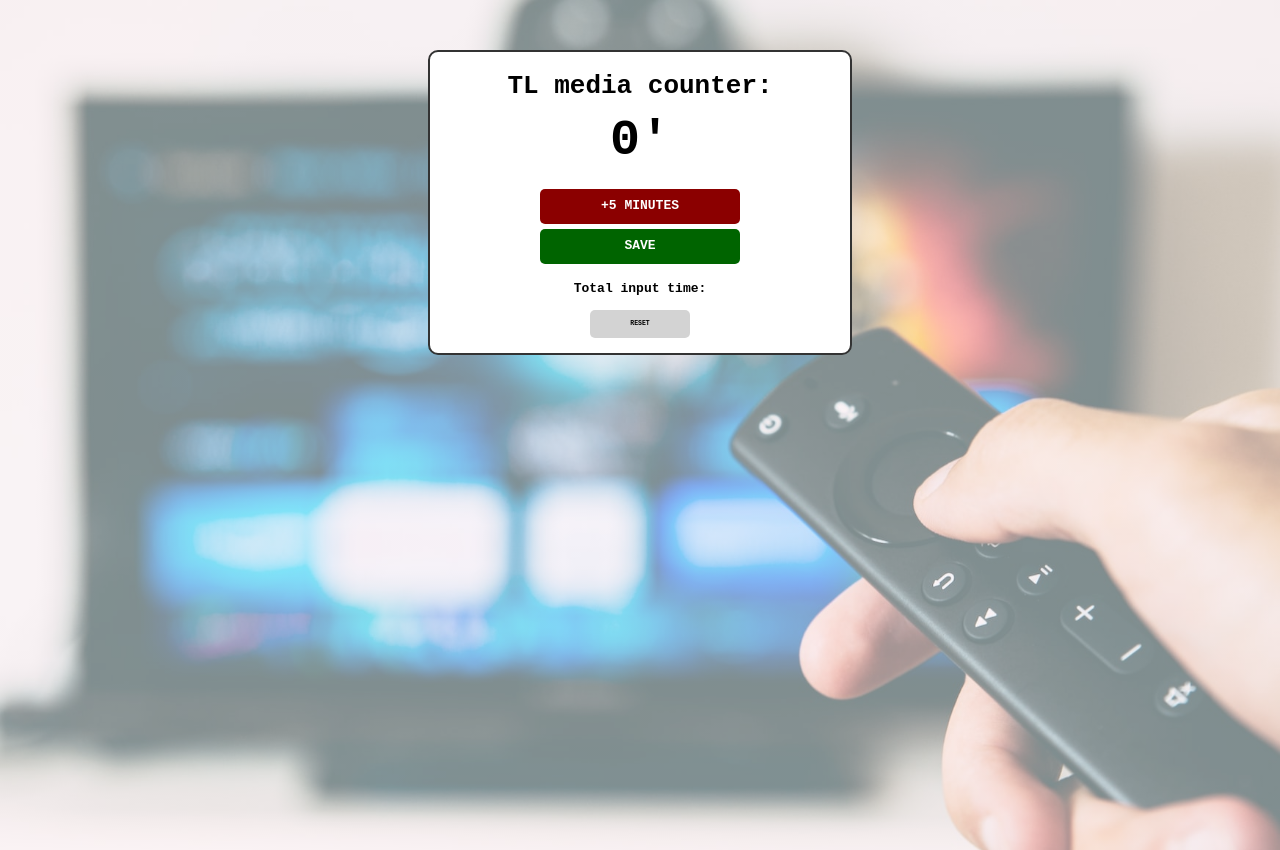
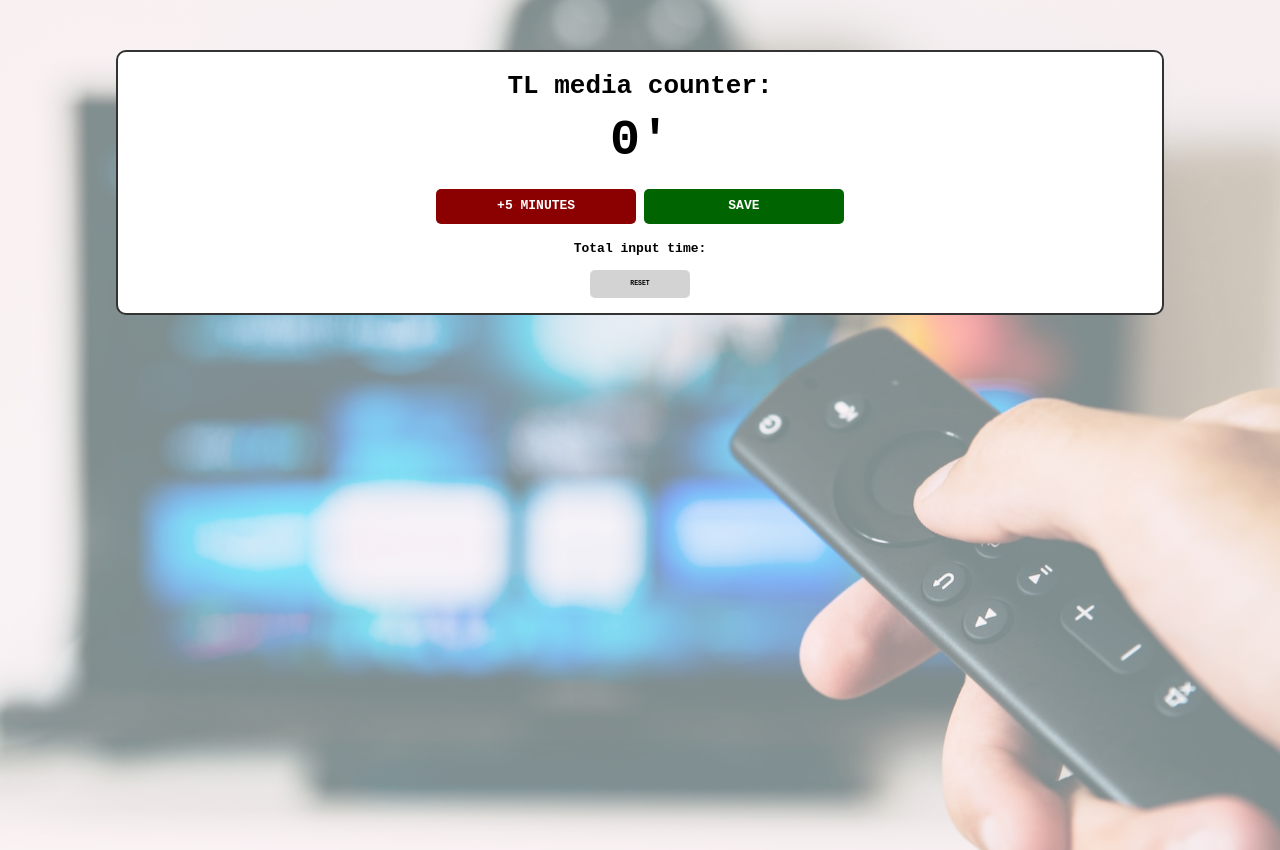
Before and after one commit to RRoudt/media-input-counter, a plain HTML site: page index.html in a window 1280 px wide. Drawn offline with nearby package versions, Linux system fonts and the light colour scheme.

Commit message:
Update index.css

```diff
--- a/index.css
+++ b/index.css
@@ -30,7 +30,7 @@ button {
 }
 
 .wrapper {
-    max-width: 400px;
+    max-width: 80%;
     margin: 50px auto;
     background-color: #fff;
     padding: 10px;
```
